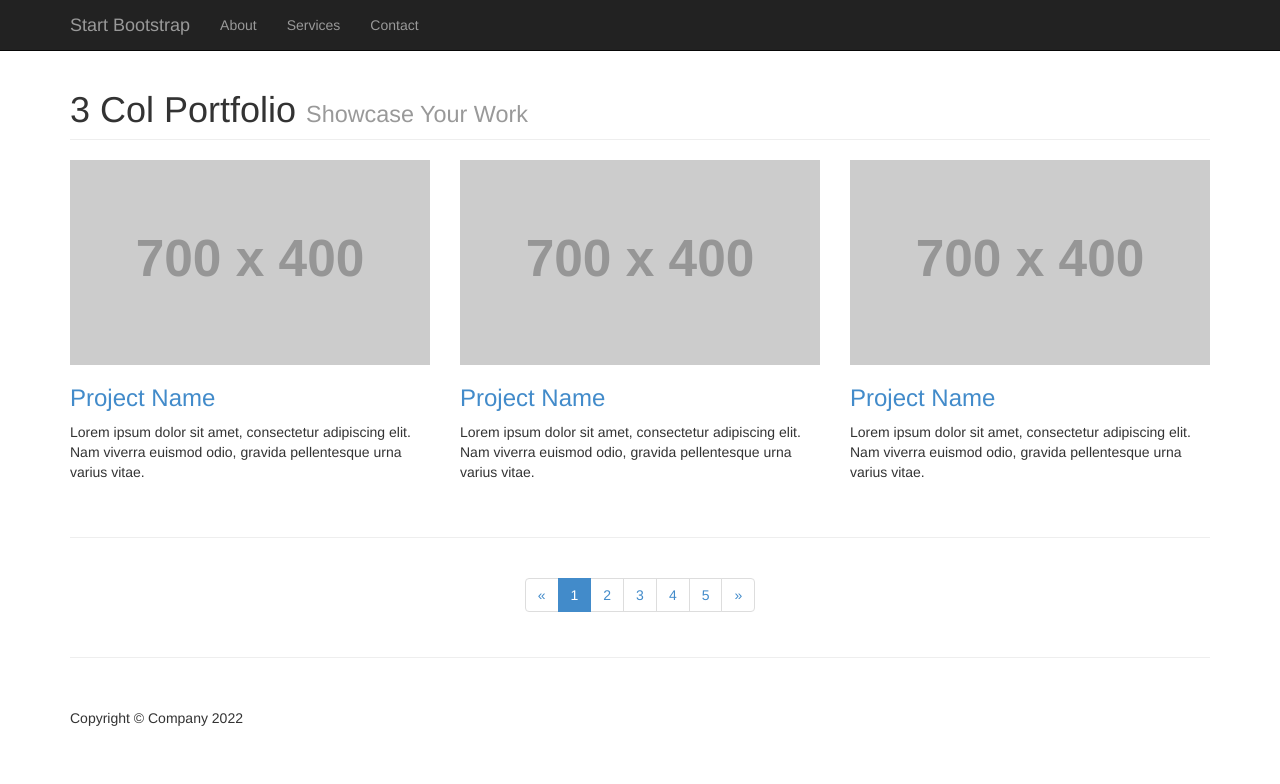
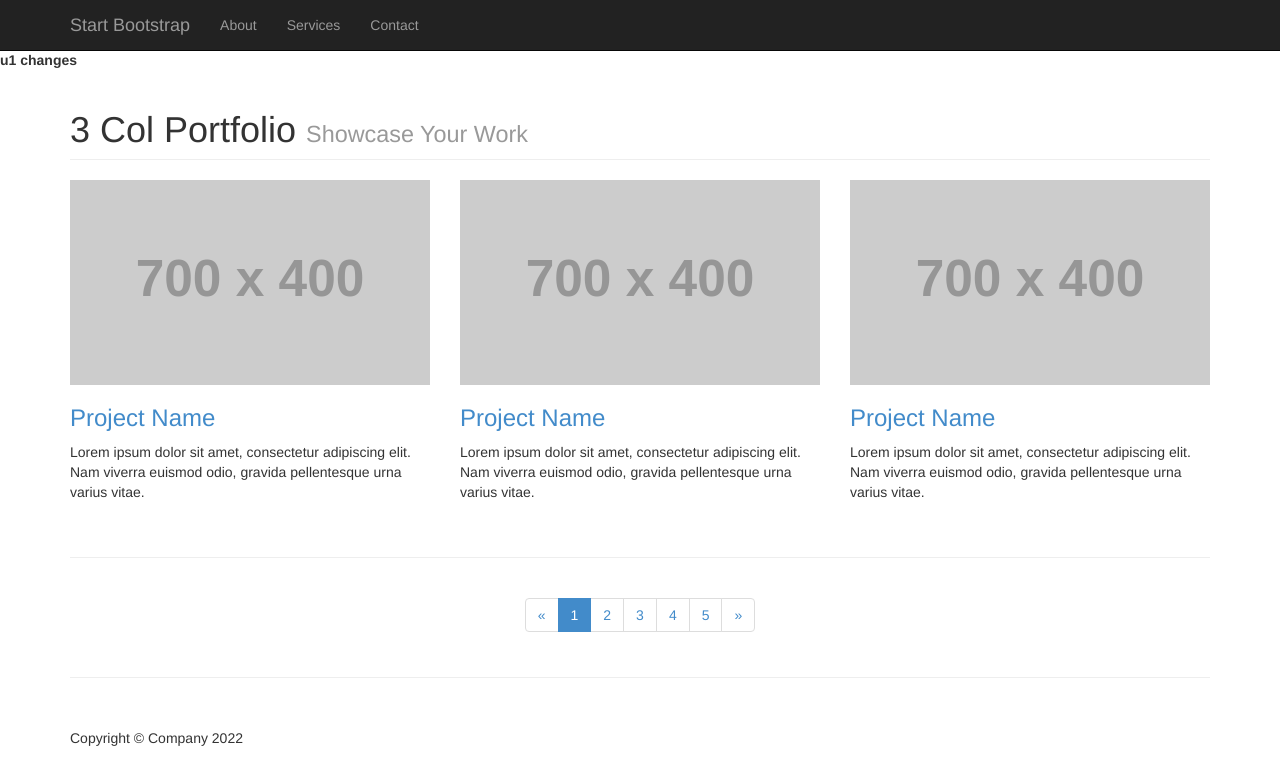
Before and after one commit to davidcpace/WebSiteDemo, a plain HTML site: page index.html in a window 1280 px wide. Drawn offline with Linux system fonts and the light colour scheme.

Commit message:
u1 changes

```diff
--- a/index.html
+++ b/index.html
@@ -5,7 +5,7 @@
     <meta name="viewport" content="width=device-width, initial-scale=1.0" />
     <meta name="description" content="" />
     <meta name="author" content="" />
-
+    <b>u1 changes</b>
     <title>
       User1's Even Better Updated Title: Three Column Portfolio Template for
       Bootstrap 3
```
